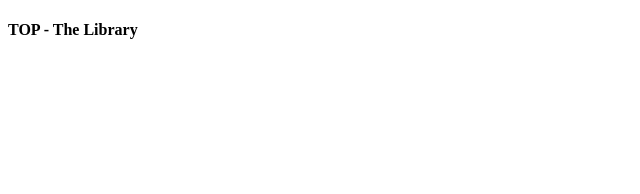
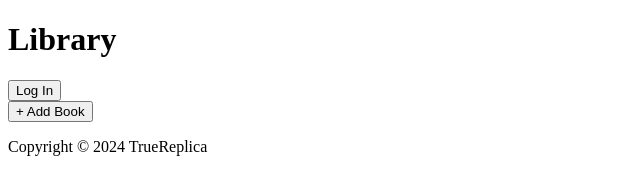
Before and after one commit to TrueReplica/TOP-Library, a plain HTML site: page index.html in a window 1280 px wide. Shown: the whole page, without its empty margins (0-640 px from the left). Drawn offline with Linux system fonts and the light colour scheme.

Commit message:
basic html page structure

```diff
--- a/index.html
+++ b/index.html
@@ -3,11 +3,37 @@
   <head>
     <meta charset="UTF-8" />
     <meta name="viewport" content="width=device-width, initial-scale=1.0" />
-    <title>The Library</title>
+    <title>TOP - Library</title>
     <link rel="stylesheet" href="style.css" />
+    <script
+      src="https://kit.fontawesome.com/9e89a9bd43.js"
+      crossorigin="anonymous"
+    ></script>
   </head>
   <body>
-    <h4>TOP - The Library</h4>
+    <header class="header">
+      <div class="container">
+        <h1>Library</h1>
+        <nav>
+          <button class="btn" id="logInBtn">Log In</button>
+        </nav>
+      </div>
+    </header>
+    <main class="main container">
+      <button class="books-grid" id="booksGrid">+ Add Book</button>
+    </main>
+    <footer class="footer">
+      <p>
+        Copyright &#169;
+        <script>
+          document.write(new Date().getFullYear());
+        </script>
+        TrueReplica
+      </p>
+    </footer>
+    <div class="modal" id="addBookModal"></div>
+    <div class="modal" id="accountModal"></div>
+    <div class="overlay" id="overlay"></div>
     <script src="script.js"></script>
   </body>
 </html>
```
